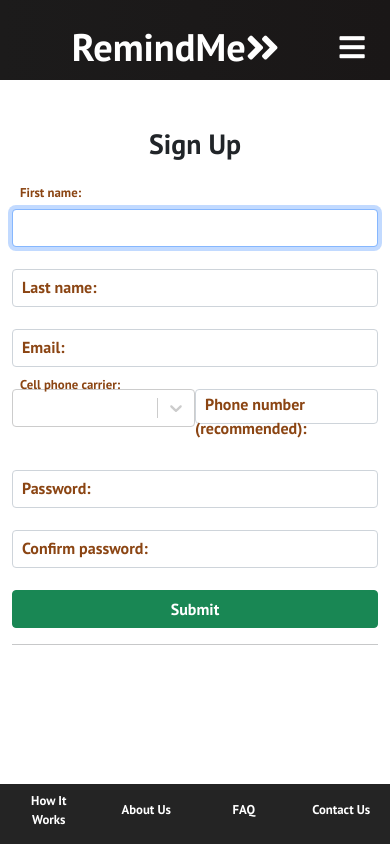
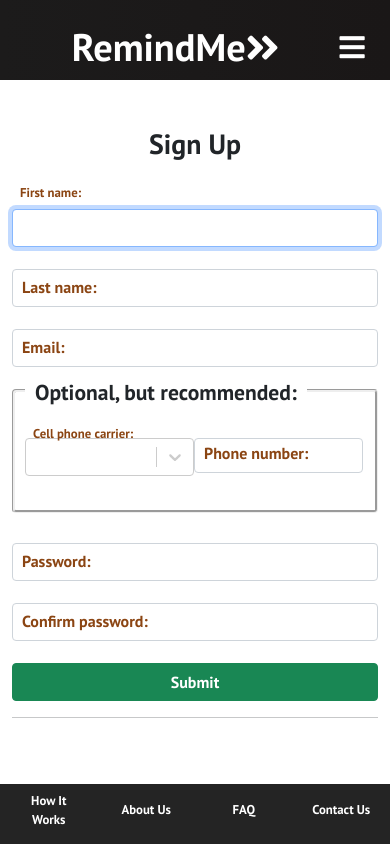
Before and after one commit to bnegussie/RemindMe, a React (Create React App) app in the folder client/: page /SignUp in a window 390 px wide. Built offline with nearby package versions, Linux system fonts and the light colour scheme; no server answers; the HTML template or start-up script is replaced by a standard one.

Commit message:
created a border around the cell phone inputs, on the Sign Up page, and placed a legend perfectly in-between the border.

```diff
--- a/client/src/App.css
+++ b/client/src/App.css
@@ -777,6 +777,31 @@ div.form-group.reminders > div + .form-label {
     height: 35px;
   }
 }
+
+.cell-phone-fieldset {
+  margin-bottom: 30px;
+  padding: 0.35em 0.75em 0.75em 0.625em;
+  border: 3px groove;
+  border-radius: .25rem;
+
+  display: block;
+}
+
+.cell-phone-legend {
+  width: auto;
+  padding: 0 10px 0 10px;
+
+  transform:translateY(-1em);
+}
+
+.name-label {
+  display: block;
+}
+
+legend {
+  background-color: var(--white);
+  border-radius: .25rem;
+}
 /***************************************** END: REGISTER.JS **************************************/
 /***************************************** START: DROPDOWN.JS and MENUITEMS.JS *******************/
 .drop-down-menu {
--- a/client/src/components/SignUp.js
+++ b/client/src/components/SignUp.js
@@ -197,6 +197,9 @@ const SignUp = ({ setAuth }) => {
                     <label htmlFor="sign-up-email" className="form-label">Email:</label>
                 </div>
 
+                <fieldset className="cell-phone-fieldset">
+                    <legend className="cell-phone-legend">Optional, but recommended:</legend>
+
                     <div id="cellphone-container">
                         <div className="form-group">
                             <Select options={allCellphoneCarriers}
@@ -226,10 +229,11 @@ const SignUp = ({ setAuth }) => {
                                 onChange={e => onChange(e)}
                             />
                             <label htmlFor="sign-up-p_num" className="form-label" id="sign-up-p_num-label">
-                            Phone number (recommended):
+                                Phone number:
                             </label>
                         </div>
                     </div>
+                </fieldset>
 
                 <div className="form-group">
                     <input
```
Lines whose indentation alone changed are shown as unchanged.
